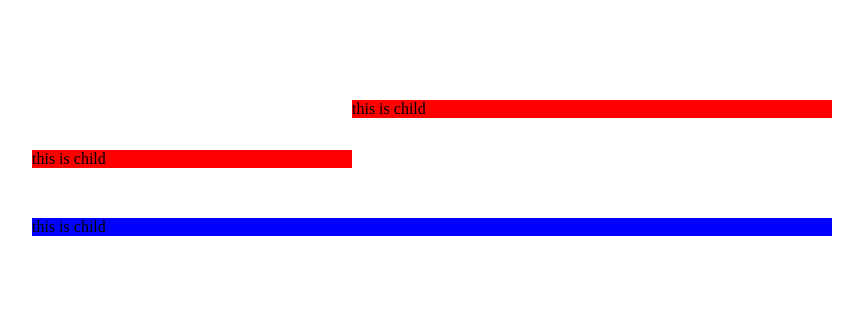
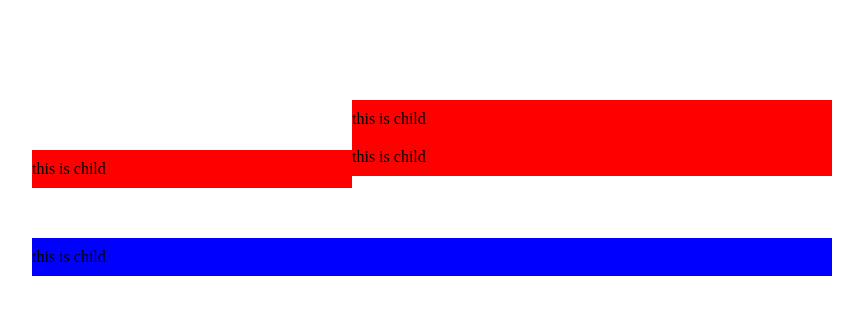
Before and after one commit to patrickmarabeas/ng-Adoption.js, a plain HTML site: page index.html in a window 1280 px wide. Shown: the top 314 px of the page, without its empty margins (208-1071 px from the left). Drawn offline with nearby package versions, Linux system fonts and the light colour scheme.

Commit message:
Update demo
Demonstrate siblings not falling into void left by node adoption

```diff
--- a/index.html
+++ b/index.html
@@ -31,6 +31,14 @@
 
 		</div>
 
+		<div id="parent4">
+
+			<div id="wrapper4">
+				<span class="child" data-test>this is child</span>
+			</div>
+
+		</div>
+
 		<div id="parent3" data-discrete="condition" data-custdir >
 
 			<div id="wrapper3">
--- a/styles/main.less
+++ b/styles/main.less
@@ -20,13 +20,13 @@ div, section {
 	background-color: red;
 }
 
-#parent_discrete, #parent2_discrete {
+#parent_discrete, #parent2_discrete, #parent4_discrete {
 	background-color: grey;
 	position: fixed;
 	top: 0;
 }
 
-#parent2 {
+#parent2, #parent4 {
 
 	float: left;
 	width: 60%;
@@ -48,3 +48,8 @@ div, section {
 	background-color: blue;
 	width: 100% !important;
 }
+
+span {
+	padding: 10px 0;
+	display: block;
+}
```
